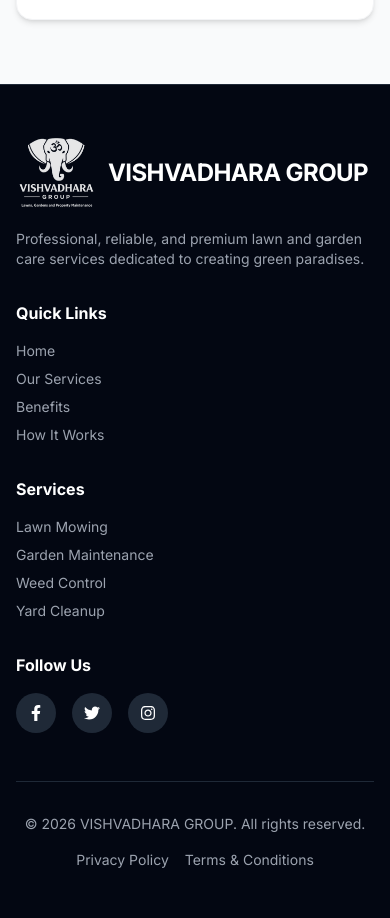
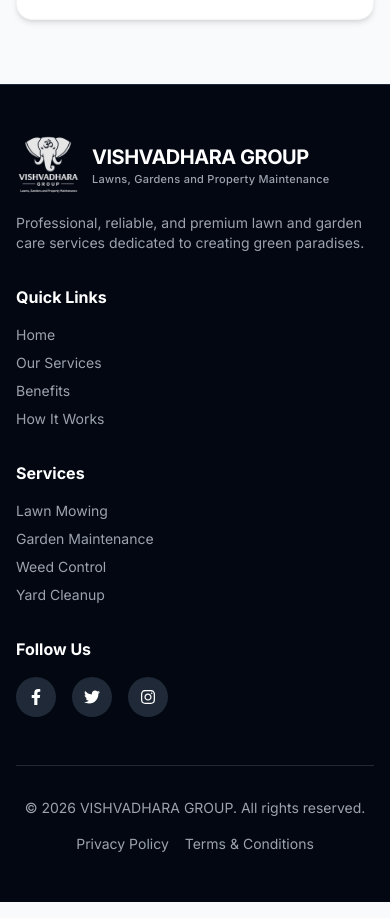
Before and after one commit to ravivarma006/lawnmowing, a React (Vite) app: page /privacy-policy in a window 390 px wide. Shown: the part 7740-8658 px from the top of the page. Built offline with nearby package versions, Linux system fonts and the light colour scheme.

Commit message:
style: fix transparent navbar visibility on dedicated service pages by removing margin offset

```diff
--- a/src/components/Footer.jsx
+++ b/src/components/Footer.jsx
@@ -29,11 +29,14 @@
         <div className="grid grid-cols-1 md:grid-cols-4 gap-8">
 
           <div className="col-span-1 md:col-span-1">
-            <Link to="/" onClick={() => window.scrollTo(0,0)} className="flex items-center gap-3 mb-4">
-              <img src="/Vishvadharalogo.png" alt="VISHVADHARA GROUP Logo" className="h-20 w-auto object-contain brightness-0 invert opacity-90" />
-              <span className="text-2xl font-bold text-white tracking-tight">VISHVADHARA GROUP</span>
+            <Link to="/" onClick={() => window.scrollTo(0,0)} className="flex items-center gap-3 mb-4 hover:opacity-90 transition-opacity">
+              <img src="/Vishvadharalogo.png" alt="VISHVADHARA GROUP Logo" className="h-16 md:h-20 w-auto object-contain brightness-0 invert opacity-90" />
+              <div className="flex flex-col leading-tight">
+                <span className="text-xl md:text-2xl font-bold text-white tracking-tight">VISHVADHARA GROUP</span>
+                <span className="text-[11px] md:text-xs font-medium tracking-wide text-gray-400 mt-0.5">Lawns, Gardens and Property Maintenance</span>
+              </div>
             </Link>
-            <p className="text-sm">
+            <p className="text-sm text-gray-400">
               Professional, reliable, and premium lawn and garden care services dedicated to creating green paradises.
             </p>
           </div>
--- a/src/pages/ServicePage.jsx
+++ b/src/pages/ServicePage.jsx
@@ -102,10 +102,11 @@
   return (
     <div className="font-sans antialiased text-gray-900 bg-gray-50">
       <Navbar />
-      <main className="pt-20"> {/* Offset for fixed Navbar */}
+      <main>
 
         {/* SECTION 1 - HERO SECTION */}
-        <section className="relative py-24 lg:py-32 bg-brand-dark text-white overflow-hidden">
+        {/* Increased top padding to offset the transparent fixed Navbar */}
+        <section className="relative pt-32 pb-24 lg:pt-40 lg:pb-32 bg-brand-dark text-white overflow-hidden">
           <div className="absolute inset-0 z-0 opacity-20">
             <div className="absolute top-0 right-0 w-96 h-96 bg-brand-light rounded-full blur-3xl transform translate-x-1/2 -translate-y-1/2"></div>
             <div className="absolute bottom-0 left-0 w-[500px] h-[500px] bg-emerald-500 rounded-full blur-3xl transform -translate-x-1/3 translate-y-1/3"></div>
```
